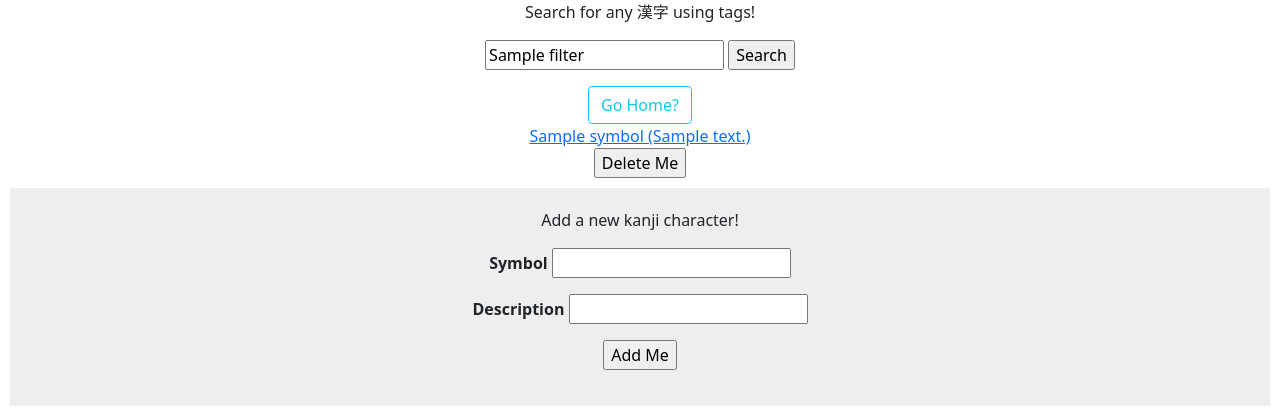
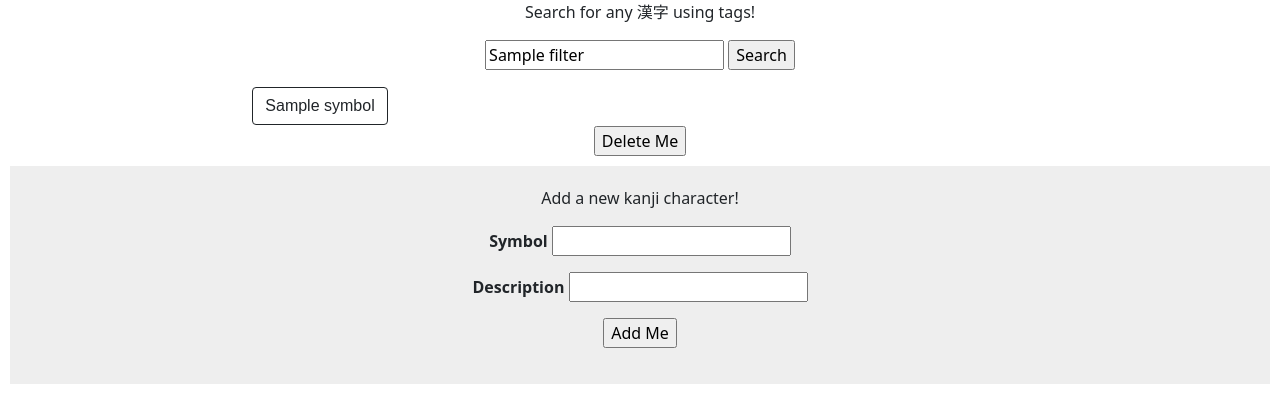
Before and after one commit to azharzulkifli98/Kanjistuff, a Flask app: template flask_apps/templates/search.html in a window 1280 px wide. Shown: the part 156-576 px from the top of the page. Run offline with Flask 2, Linux system fonts and the light colour scheme; the template is opened without the code that fills it: most values are stand-ins (such as "Sample title", 1, 10 or a date in 2020).

Commit message:
adding table to views

```diff
--- a/flask_apps/templates/search.html
+++ b/flask_apps/templates/search.html
@@ -4,6 +4,13 @@
     <meta charset="UTF-8">
     <title>KanjiApp</title>
     <style>
+        table {
+            font-family: arial, sans-serif;
+            border-collapse: collapse;
+            width: 50%;
+            align-items: center;
+            align-self: center;
+        }
         .header {
             padding: 50px;
             align-content: center;
@@ -12,6 +19,10 @@
         .content {
             text-align: center;
             text-decoration: double;
+        }
+        table.center {
+            margin-left: auto;
+            margin-right: auto;
         }
         .footer {
             padding: 20px;
@@ -40,17 +51,27 @@
                 <input type="submit" value="Search">
             </form>
         </p>
+        <table>
+            {% for kanji in kanji_list %}
+                {% if loop.index0 % 5 == 0 %}
+                    <tr>
+                {% endif %}
+                <form method="GET" action="{{ url_for('item', id=kanji['_id']) }}" >
+                    <td>
+                        <input type="submit" class="btn btn-outline-dark" value="{{ kanji['symbol'] }}">
+                    </td>
+                </form>
+                {% if loop.index % 5 == 0 or loop.last %}
+                    </tr>
+                {% endif %}
+            {% endfor %}
+        </table>
+        <!-- THis Wil be removed Later -->
         {% for kanji in kanji_list %}
-        <button class="btn btn-outline-info" type="button">
-            Go Home?
-        </button>
-        <div class="link">
-            <a href="kanji/{{ kanji['_id'] }}">{{ kanji['symbol'] }} ({{ kanji['description']}})</a>
-            <form method="POST" action="{{ url_for('delete_kanji', id=kanji['_id']) }}" >
-                <input type="submit" value="Delete Me"
-                       onclick="return confirm('Are you sure you want to delete this entry?')">
-            </form>
-        </div>
+        <form method="POST" action="{{ url_for('delete_kanji', id=kanji['_id']) }}" >
+            <input type="submit" value="Delete Me"
+                    onclick="return confirm('Are you sure you want to delete this entry?')">
+        </form>
         {% endfor %}
         <div class="footer">
             <p>Add a new kanji character!</p>
```
Also changed, not shown: flask_apps/kanji.py (+7 -3 lines), flask_apps/templates/item.html (+8 -5 lines).
